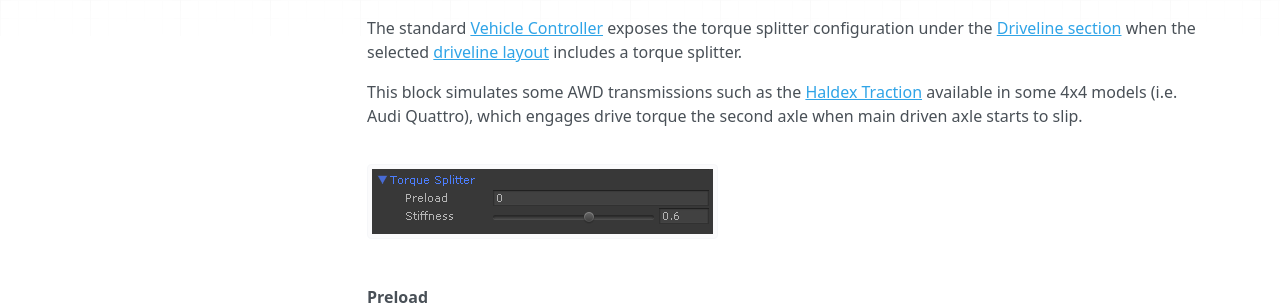
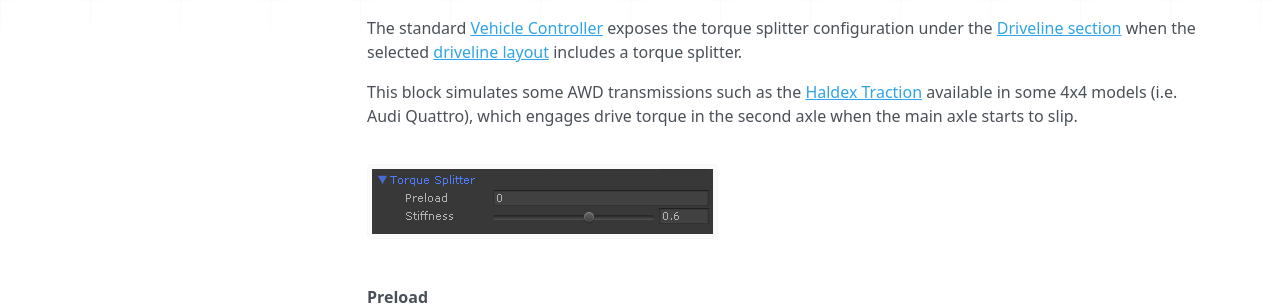
Before and after one commit to EdyJ/vehicle-physics-docs, an MkDocs documentation site: the page built from docs/blocks/torque-splitter.md, in a window 1280 px wide. Shown: the part 270-575 px from the top of the page. Built offline with MkDocs 1.6.1, drawn with Linux system fonts in a browser that asks for light colours; nearby versions of some CDN libraries; library files that are not in the unit come from our copies.

Commit message:
Minor correction

```diff
--- a/docs/blocks/torque-splitter.md
+++ b/docs/blocks/torque-splitter.md
@@ -12,8 +12,8 @@ configuration under the [Driveline section](/components/vehicle-controller/#driv
 selected [driveline layout](/blocks/driveline) includes a torque splitter.
 
 This block simulates some AWD transmissions such as the [Haldex Traction](https://en.wikipedia.org/wiki/Haldex_Traction)
-available in some 4x4 models (i.e. Audi Quattro), which engages drive torque the second axle when
-main driven axle starts to slip.
+available in some 4x4 models (i.e. Audi Quattro), which engages drive torque in the second axle when
+the main axle starts to slip.
 
 ![VP Vehicle Controller torque splitter](/img/blocks/vpp-torque-splitter-inspector.png){: .clickview }
 
```
